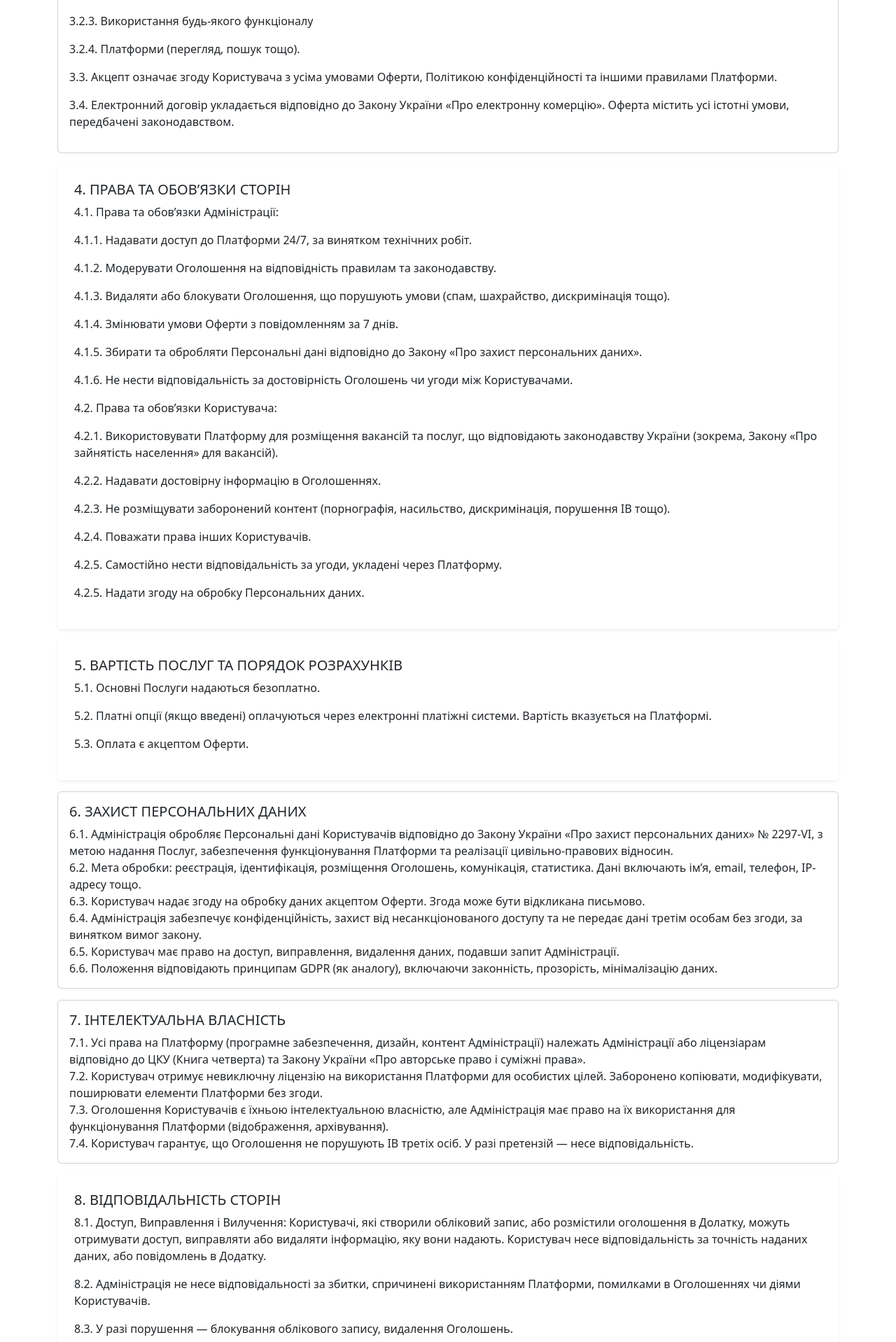
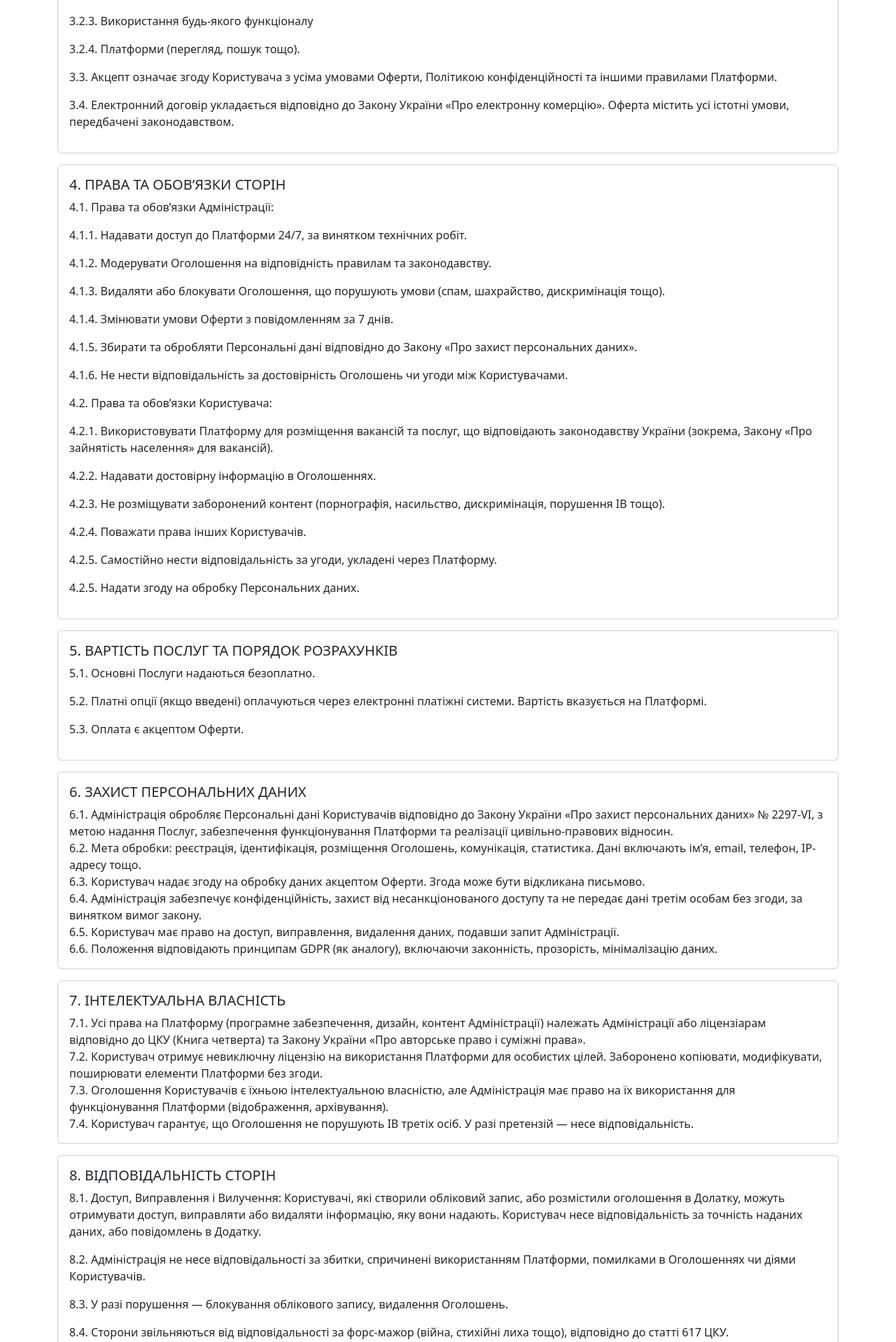
Before and after one commit to AlikOsta/Ework, a Django app: page /terms-of-use/ in a window 1280 px wide. Shown: the part 1395-3313 px from the top of the page at 70% size. Run offline with Django 5.2, Linux system fonts and the light colour scheme; data comes from the database, SQL or seed files in the repository; parts of the project's set-up code (start-up, migrations or seed data) failed here and were passed over; some libraries are stand-ins or nearby versions.

Commit message:
стили

```diff
--- a/ework_core/templates/pages/TermsOfUse.html
+++ b/ework_core/templates/pages/TermsOfUse.html
@@ -105,8 +105,8 @@
                         </p>
                     </div>
                 </div>
-                <div class="card mb-3 shadow-sm border-0">
-                    <div class="card-body p-4">
+                  <div class="card mb-3">
+                    <div class="card-body p-3">
                         <h5 class="mb-2">4. ПРАВА ТА ОБОВ’ЯЗКИ СТОРІН</h5>
                         <p class="mb-3">
                             4.1. Права та обов’язки Адміністрації:
@@ -152,8 +152,8 @@
                         </p>
                     </div>
                 </div>
-            <div class="card mb-3 shadow-sm border-0">
-                <div class="card-body p-4">
+                <div class="card mb-3">
+                  <div class="card-body p-3">
                     <h5 class="mb-2">5. ВАРТІСТЬ ПОСЛУГ ТА ПОРЯДОК РОЗРАХУНКІВ</h5>
                     <p class="mb-3">
                       5.1. Основні Послуги надаються безоплатно.
@@ -203,9 +203,8 @@
                     </p>
                 </div>
             </div>
-
-            <div class="card mb-3 shadow-sm border-0">
-                <div class="card-body p-4">
+            <div class="card mb-3">
+                  <div class="card-body p-3">
                     <h5 class="mb-2">8. ВІДПОВІДАЛЬНІСТЬ СТОРІН</h5>
                     <p class="mb-3">
                         8.1. Доступ, Виправлення і Вилучення: Користувачі, які створили обліковий запис, або розмістили оголошення в Долатку, можуть отримувати доступ, виправляти або видаляти інформацію, яку вони надають. Користувач несе відповідальність за точність наданих даних, або повідомлень в Додатку.
@@ -221,8 +220,8 @@
                     </p>
                 </div>
             </div>
-            <div class="card mb-3 shadow-sm border-0">
-                <div class="card-body p-4">
+                <div class="card mb-3">
+                  <div class="card-body p-3">
                     <h5 class="mb-2">9. ЗМІНИ ДО ОФЕРТИ ТА ТЕРМІН ДІЇ</h5>
                     <p class="mb-3">
                       9.1. Адміністрація має право змінювати Оферту з публікацією нової редакції на Платформі. Продовження використання є акцептом змін.
@@ -232,8 +231,8 @@
                     </p>
                 </div>
             </div>
-            <div class="card mb-3 shadow-sm border-0">
-                <div class="card-body p-4">
+            <div class="card mb-3">
+                  <div class="card-body p-3">
                     <h5 class="mb-2">10. ВИРІШЕННЯ СПОРІВ</h5>
                     <p class="mb-3">
                       10.1. Спори вирішуються шляхом переговорів. У разі невдачі — у суді за місцем реєстрації Адміністрації, відповідно до законодавства України.
```
